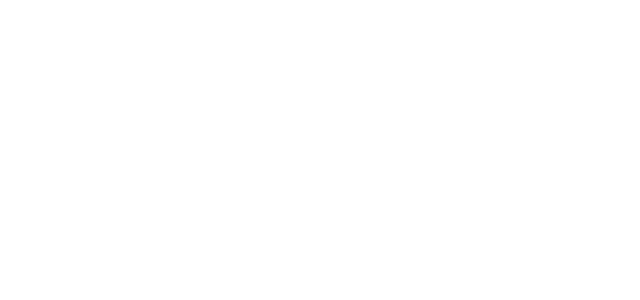
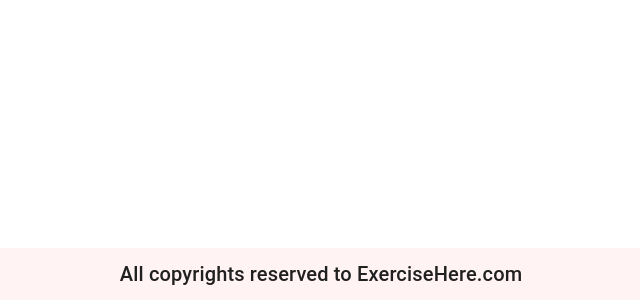
Before and after one commit to ayushgupta14/ExercisesHere, a React (Create React App) app: page / in a window 1280 px wide. Shown: the part 3461-3761 px from the top of the page, without its empty margins (319-959 px from the left). Before the commit the page ends 2784 px from the top, so only its background shows below. Built offline with nearby package versions, Linux system fonts and the light colour scheme.

Commit message:
Style updated and toast added

```diff
--- a/src/App.js
+++ b/src/App.js
@@ -3,7 +3,7 @@ import './App.css';
 import { Box } from '@mui/material';
 
 import Navbar from './Components/Navbar';
-// import Footer from './Components/Footer';
+import Footer from './Components/Footer';
 import Home from './Components/Home';
 import Exercises from './Components/Exercises';
 
@@ -27,8 +27,8 @@ function App() {
         <Route path='/exercise/:exerciseId' element={<Details />}/>
         <Route path='/list' element={<ToDoList />}/>
       </Routes>
-      {/* <ToDoList /> */}
-      {/* <Footer /> */}
+      <ToDoList />
+      <Footer />
     </Box>
 
   );
```
